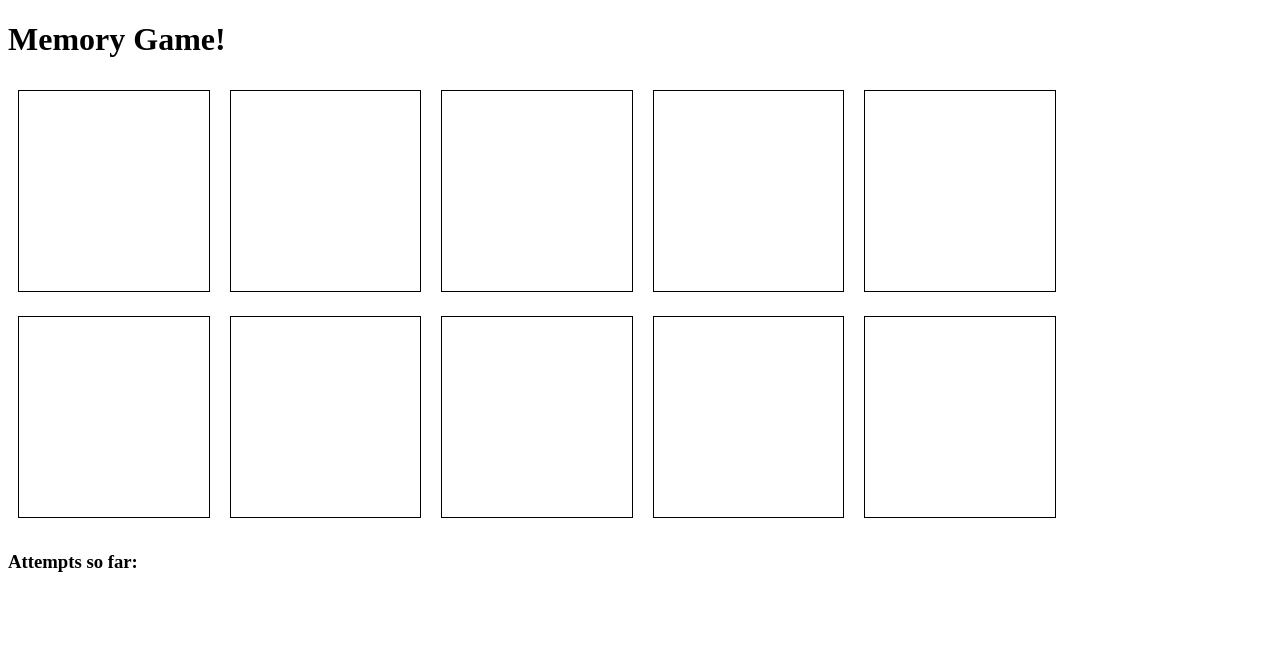
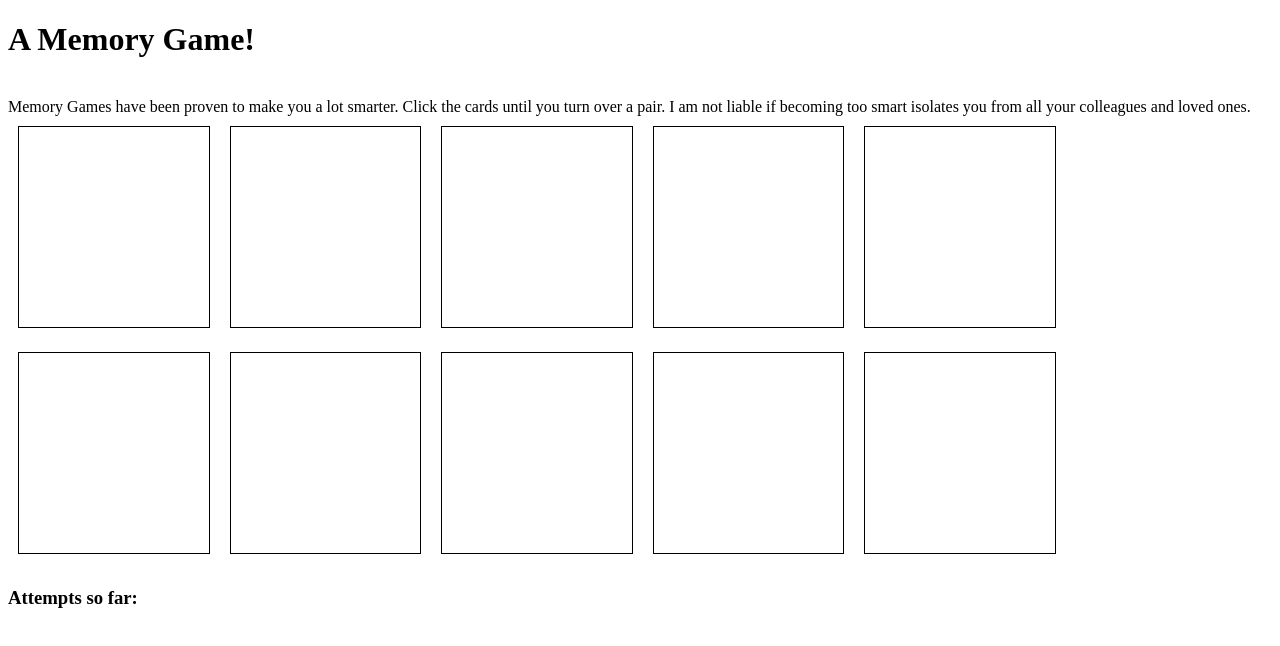
Before and after one commit to lapslj/test-sites, a plain HTML site: page index.html in a window 1280 px wide. Drawn offline with Linux system fonts and the light colour scheme.

Commit message:
Update index.html

```diff
--- a/index.html
+++ b/index.html
@@ -2,11 +2,12 @@
 <html lang="en">
   <head>
     <meta charset="UTF-8" />
-    <title>Memory Game!</title>
+    <title>John's Memory Game</title>
     <link rel="stylesheet" href="style.css" />
   </head>
   <body>
-    <h1>Memory Game!</h1>
+    <h1>A Memory Game!</h1>
+    <br>Memory Games have been proven to make you a lot smarter. Click the cards until you turn over a pair. I am not liable if becoming too smart isolates you from all your colleagues and loved ones.
     <div id="game">
     </div>
     <h3>Attempts so far: <span id="scoreboard"></span></h3>
```
